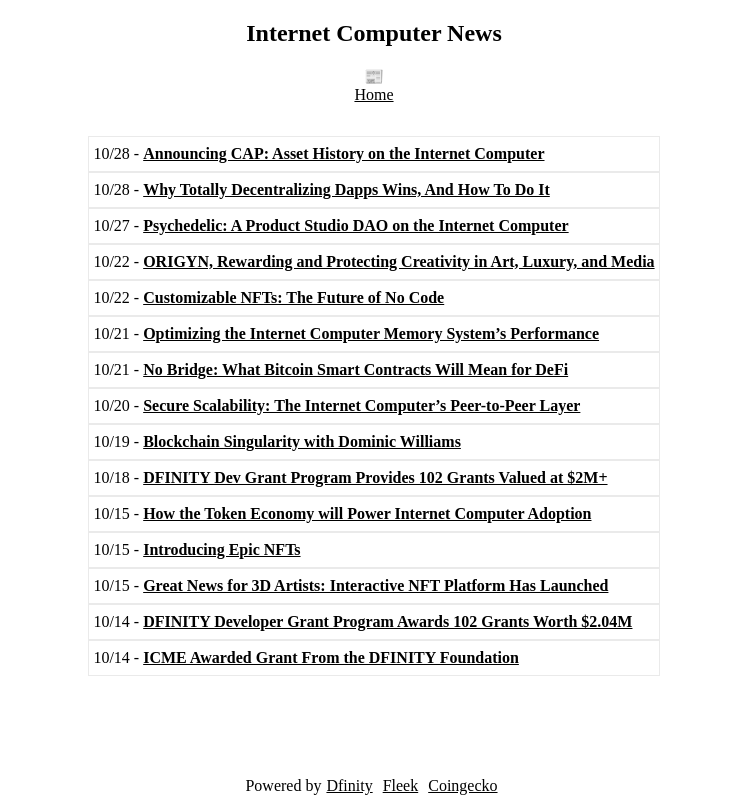
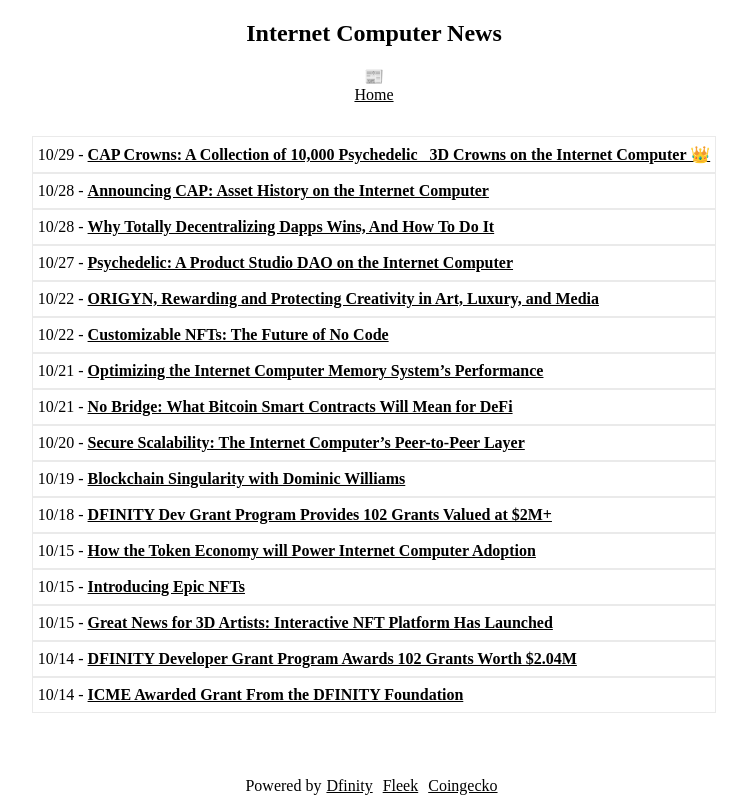
Before and after one commit to rjlucasm/ictoday, a Next.js app: page /news/2021 in a window 1280 px wide. Shown: the whole page, without its empty margins (266-1013 px from the left). Built offline with nearby package versions, Linux system fonts and the light colour scheme.

Commit message:
News 10/29

```diff
--- a/components/topnews.js
+++ b/components/topnews.js
@@ -2,8 +2,7 @@
 
 const Topnews = () => (
     <div className="topnews">
-        <p><a href="https://medium.com/cap-ois/announcing-cap-asset-history-on-the-internet-computer-a6788283c8f3" target="_blank" rel="noopener noreferrer">Announcing CAP: Asset History on the Internet Computer</a></p>
-        <p><a href="https://medium.com/dfinity/how-dapp-developers-placing-their-faith-in-total-decentralization-will-inherit-the-world-79419a3e36c9" target="_blank" rel="noopener noreferrer">Why Totally Decentralizing Dapps Wins, And How To Do It</a></p>
+        <p><a href="https://medium.com/cap-ois/cap-crowns-a-collection-of-10-000-psychedelic-3d-crowns-on-the-internet-computer-1df279bfcf1f" target="_blank" rel="noopener noreferrer">CAP Crowns: A Collection of 10,000 Psychedelic &nbsp; 3D Crowns on the Internet Computer 👑</a></p>
         <Link href="/news/2021"><a style={{ color: 'inherit' }, {fontWeight: 'bold'}}>+News</a></Link>
     </div>
 );
--- a/pages/news/2021.js
+++ b/pages/news/2021.js
@@ -17,6 +17,9 @@
             <Link href="/"><a style={{ color: 'inherit' }}>Home</a></Link>
 
             <div className="pagesgrid">
+            <div className="pagescard">10/29 -&nbsp;
+                <a href="https://medium.com/cap-ois/cap-crowns-a-collection-of-10-000-psychedelic-3d-crowns-on-the-internet-computer-1df279bfcf1f" target="_blank" rel="noopener noreferrer">CAP Crowns: A Collection of 10,000 Psychedelic &nbsp; 3D Crowns on the Internet Computer 👑</a>
+            </div>
             <div className="pagescard">10/28 -&nbsp;
                 <a href="https://medium.com/cap-ois/announcing-cap-asset-history-on-the-internet-computer-a6788283c8f3" target="_blank" rel="noopener noreferrer">Announcing CAP: Asset History on the Internet Computer</a>
             </div>
```
